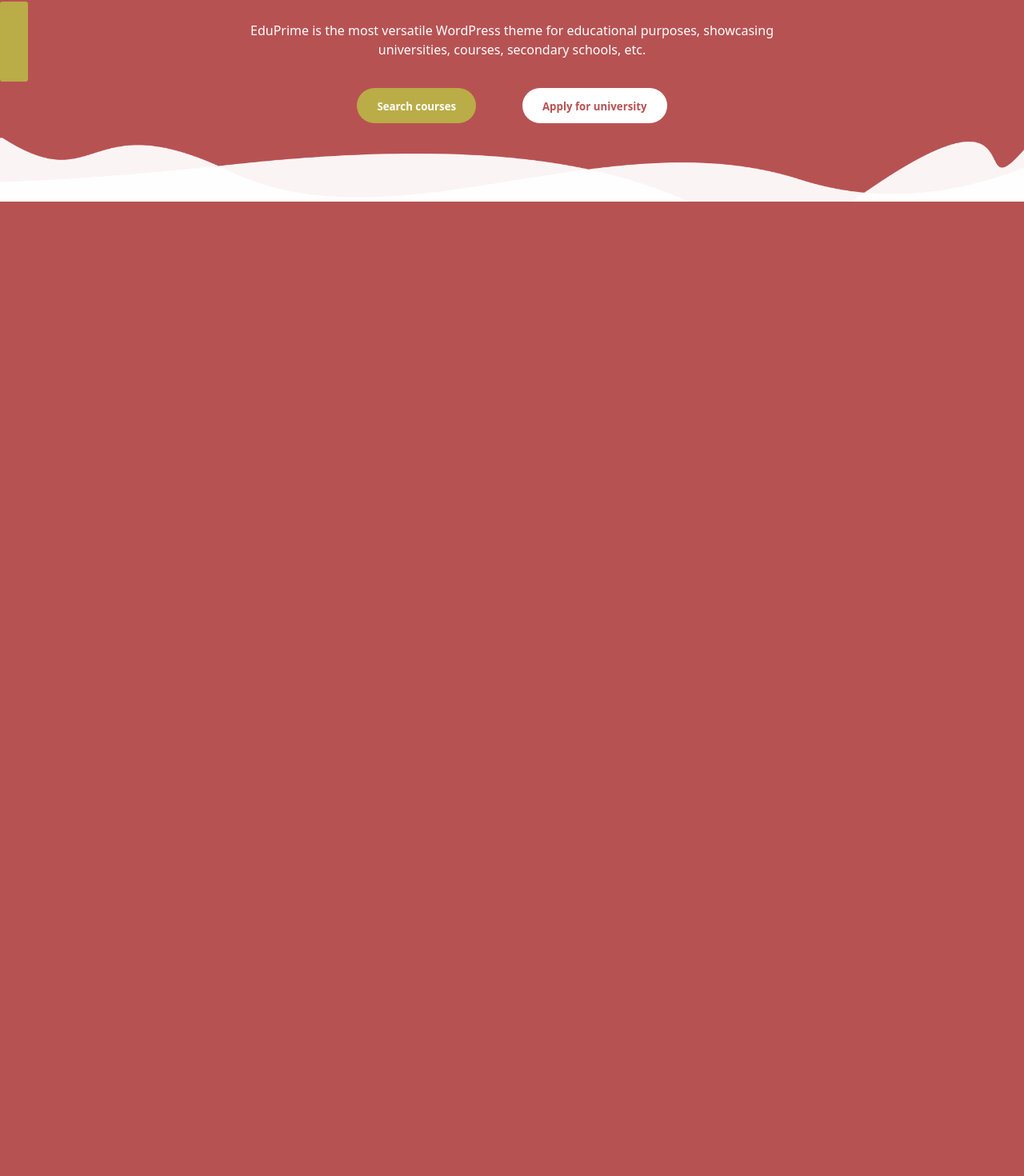
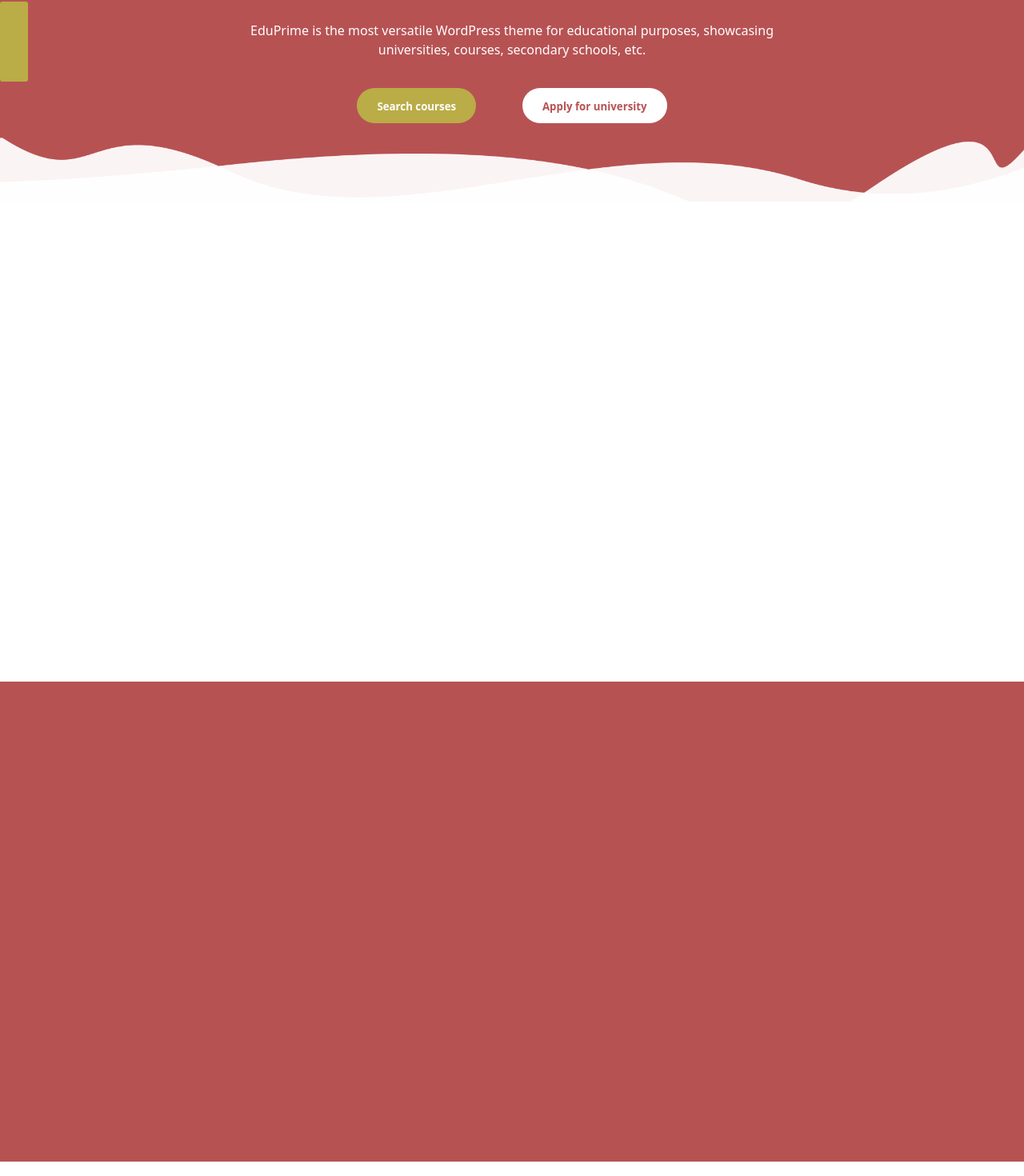
Before and after one commit to ClaudioLeone/proj-html-vuejs, a Vue app: page / in a window 1280 px wide. Shown: the part 244-1714 px from the top of the page at 80% size. Before the commit the page ends 800 px from the top, so only its background shows below. Built offline with nearby package versions, Linux system fonts and the light colour scheme.

Commit message:
Created 'main' section basic structure

```diff
--- a/src/App.vue
+++ b/src/App.vue
@@ -1,11 +1,13 @@
 <script>
 import AppHeader from './components/AppHeader.vue';
 import AppJumbo from './components/AppJumbo.vue';
+import AppMain from './components/AppMain.vue';
 
 export default {
     components: {
         AppHeader,
         AppJumbo,
+        AppMain,
     }
 }
 </script>
@@ -13,6 +15,7 @@ export default {
 <template>
 <AppHeader />
 <AppJumbo />
+<AppMain />
 </template>
 
 <style lang="scss">
--- /dev/null
+++ b/src/components/AppMain.vue
@@ -0,0 +1,51 @@
+<script>
+export default {
+    name: "AppMain",
+    data() {
+        return {
+
+        }
+    }
+}
+</script>
+
+<template>
+<main>
+    <div class="main-top container">
+
+    </div>
+
+    <div class="main-middle">
+        <div class="main-middle-container container">
+
+        </div>
+    </div>
+
+    <div class="main-bottom container">
+
+    </div>
+</main>
+</template>
+
+<style scoped lang="scss">
+
+main {
+    background-color: white;
+}
+.main-top {
+    height: 600px;
+}
+
+.main-middle {
+    height: 600px;
+    background-color: #B75253;
+}
+
+.main-middle-container {
+
+}
+
+.main-bottom {
+    height: 600px;
+}
+</style>
```
